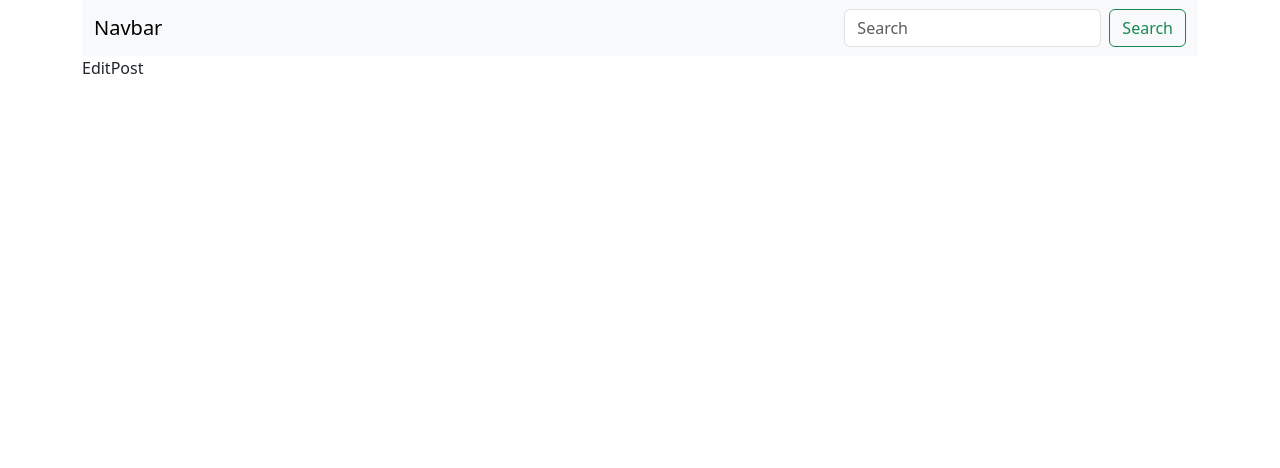
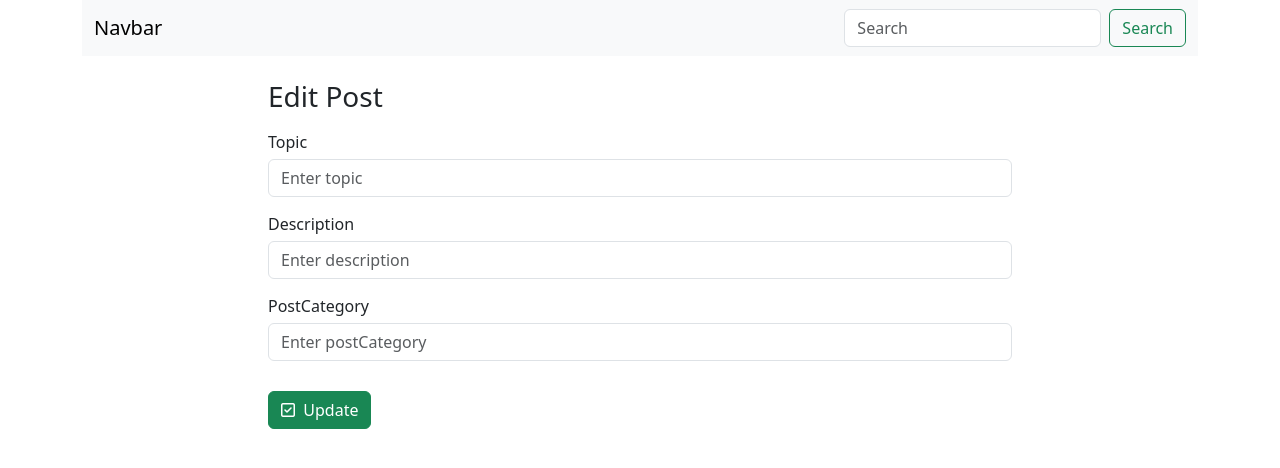
Before and after one commit to SakithaSamarathunga33/CrudMern, a React (Create React App) app in the folder frontend/: page /edit/1 in a window 1280 px wide. Shown: the top 468 px of the page. Built offline with nearby package versions, Linux system fonts and the light colour scheme; no server answers.

Commit message:
delete done

```diff
--- a/frontend/src/components/EditPost.js
+++ b/frontend/src/components/EditPost.js
@@ -1,9 +1,115 @@
 import React, { Component } from 'react'
+import axios from 'axios'
+import { useParams, useNavigate } from 'react-router-dom'
 
-export default class EditPost extends Component {
+class EditPost extends Component {
+  constructor(props){
+    super(props);
+    this.state = {
+      topic: "",
+      description: "",
+      postCategory: ""
+    }
+  }
+
+  handleInputChange = (e) => {
+    const { name, value } = e.target;
+    this.setState({
+      [name]: value
+    });
+  }
+
+  onSubmit = (e) => {
+    e.preventDefault();
+
+    const { id } = this.props.params;
+
+    const { topic, description, postCategory } = this.state;
+
+    const data = {
+      topic: topic,
+      description: description,
+      postCategory: postCategory,
+    }
+    console.log(data)
+
+    axios.put(`/posts/update/${id}`, data).then((res) => {
+      if(res.data.success){
+        alert("Post updated successfully");
+        this.setState({
+          topic: "",
+          description: "",
+          postCategory: ""
+        });
+        this.props.navigate('/');
+      }
+    })
+  }
+
+  componentDidMount() {
+    const { id } = this.props.params;
+
+    axios.get(`/posts/${id}`).then((res) => {
+      if(res.data.success){
+        this.setState({
+          topic: res.data.post.topic,
+          description: res.data.post.description,
+          postCategory: res.data.post.postCategory
+        });
+        console.log(this.state.post);
+      }
+    });
+  }
+
   render() {
     return (
-      <div>EditPost</div>
-    )
+      <div className="col-md-8 mt-4 mx-auto">
+        <h1 className="h3 mb-3 font-weight-normal">Edit Post</h1>
+        <form className="needs-validation" noValidate>
+          <div className="form-group" style={{marginBottom:'15px'}}>
+            <label style={{marginBottom:'5px'}}>Topic</label>
+            <input className="form-control"
+                   type="text"
+                   name="topic"
+                   placeholder="Enter topic"
+                   value={this.state.topic}
+                   onChange={this.handleInputChange} />
+          </div>
+
+          <div className="form-group" style={{marginBottom:'15px'}}>
+            <label style={{marginBottom:'5px'}}>Description</label>
+            <input className="form-control"
+                   type="text"
+                   name="description"
+                   placeholder="Enter description"
+                   value={this.state.description}
+                   onChange={this.handleInputChange} />
+          </div>
+
+          <div className="form-group" style={{marginBottom:'15px'}}>
+            <label style={{marginBottom:'5px'}}>PostCategory</label>
+            <input className="form-control"
+                   type="text"
+                   name="postCategory"
+                   placeholder="Enter postCategory"
+                   value={this.state.postCategory}
+                   onChange={this.handleInputChange} />
+          </div>
+
+          <button className="btn btn-success" type="submit" style={{marginTop:'15px'}} onClick={this.onSubmit}>
+            <i className="far fa-check-square"></i>
+            &nbsp; Update
+          </button>
+        </form>
+      </div>
+    );
   }
 }
+
+const EditPostWithRouter = (props) => {
+  const params = useParams();
+  const navigate = useNavigate();
+  return <EditPost {...props} params={params} navigate={navigate} />;
+}
+
+export default EditPostWithRouter;
--- a/frontend/src/components/Home.js
+++ b/frontend/src/components/Home.js
@@ -1,5 +1,6 @@
 import React, { Component } from 'react'
 import axios from 'axios';
+
 
 export default class Home extends Component {
   constructor(props){
@@ -25,6 +26,14 @@ componentDidMount(){
       }
     })
   }
+
+  onDelete = (id) => {
+    axios.delete(`/posts/delete/${id}`).then((res) =>{
+      alert("deleted successfully");
+      this.retrievePosts();
+    })
+  }
+
   render() {
     return (
       <div className="container">
@@ -51,10 +60,11 @@ componentDidMount(){
               <td>{posts.description}</td>
               <td>{posts.postCategory}</td>
               <td>
-                <button className="btn btn-warning" onClick={() => {/* your edit function here */}}>
-                  <i className="fas fa-edit"></i> Edit
-                  </button>
-                <button className="btn btn-danger" onClick={() => {/* your delete function here */}}>
+              <a className="btn btn-warning" href={`/edit/${posts._id}`}>
+                <i className="fas fa-edit"></i> &nbsp;Edit
+              </a>
+              &nbsp;
+                <button className="btn btn-danger" onClick={() => this.onDelete(posts._id)}>
                    <i className="far fa-trash-alt"></i> Delete
                  </button>
             </td>
```
